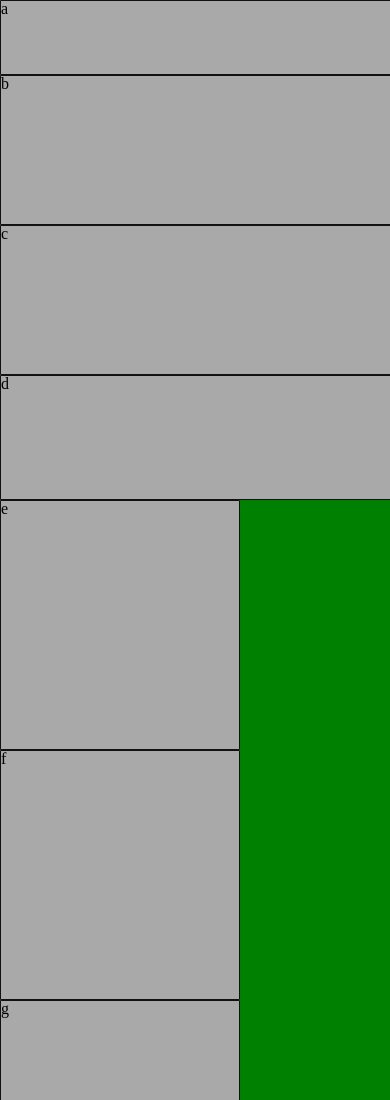
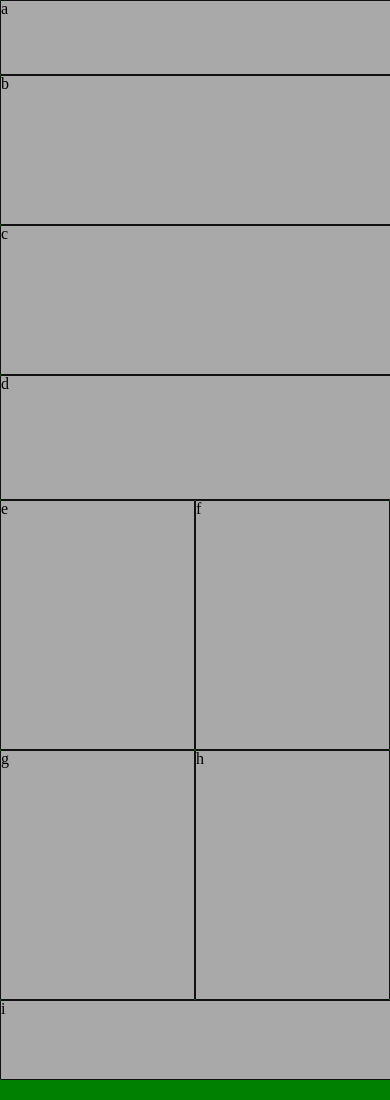
Before and after one commit to GoldenDog190/lab-01, a plain HTML site: page index.html in a window 390 px wide. Shown: the top 1100 px of the page. Drawn offline with Linux system fonts and the light colour scheme.

Commit message:
made corrections on lab

```diff
--- a/layout.css
+++ b/layout.css
@@ -71,6 +71,7 @@ li:nth-child(9){
 
   ul {
     display: block;
+    box-sizing: border-box;
     position: relative;
     max-width: 767px;
     margin: auto;
@@ -80,55 +81,55 @@ li:nth-child(9){
   li:nth-child(1){
    height: 75px;
    width: 480px;
-   float: none;
+   float: left;
   }
 
   li:nth-child(2){
     height: 150px;
     width: 480px;
-    float: none;
+    float: left;
    }
 
   li:nth-child(3){
     height: 150px;
     width: 480px;
-    float: none;
+    float: left;
    }
 
   li:nth-child(4){
     height: 125px;
     width: 480px;
-    float: none;
+    float: left;
    }
 
   li:nth-child(5){
     height: 250px;
-    width: 240px;
-    float: none;
+    width: 50%;
+    float: left;
    }
 
   li:nth-child(6){
     height: 250px;
-    width: 240px;
-    float: none;
+    width: 50%;
+    float: left;
    }
 
   li:nth-child(7){
     height: 250px;
-    width: 240px;
-    float: none;
+    width: 50%;
+    float: left;
    }
 
   li:nth-child(8){
     height: 250px;
-    width: 240px;
-    float: none;
+    width: 50%;
+    float: left;
    }
 
   li:nth-child(9){
     height: 80px;
     width: 480px;
-    float: none;
+    float: left;
    }
 
   }
```
